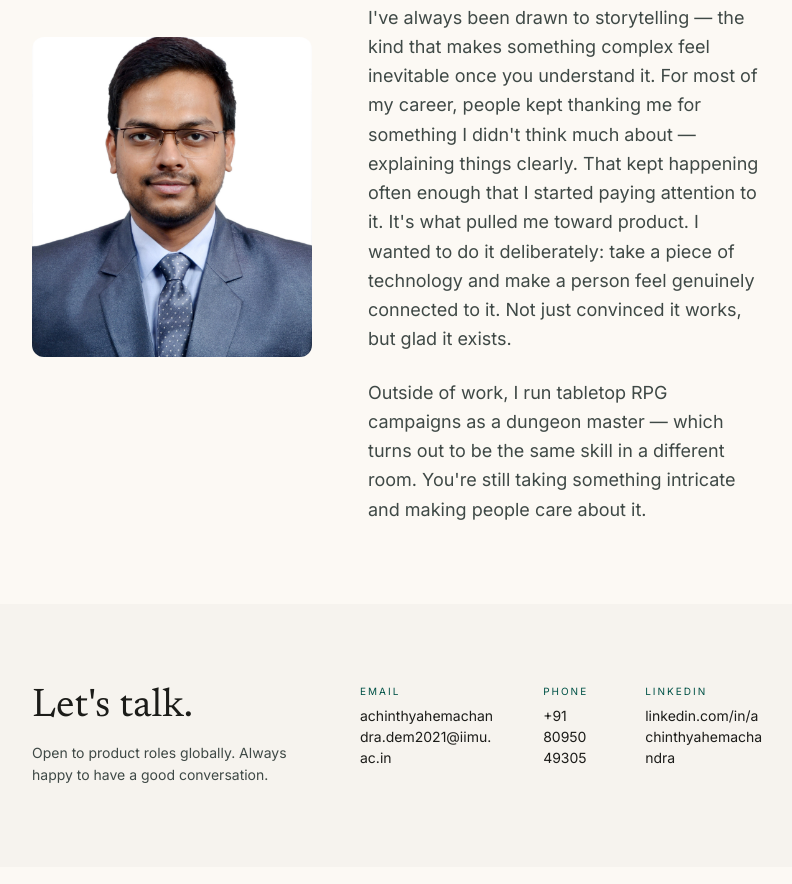
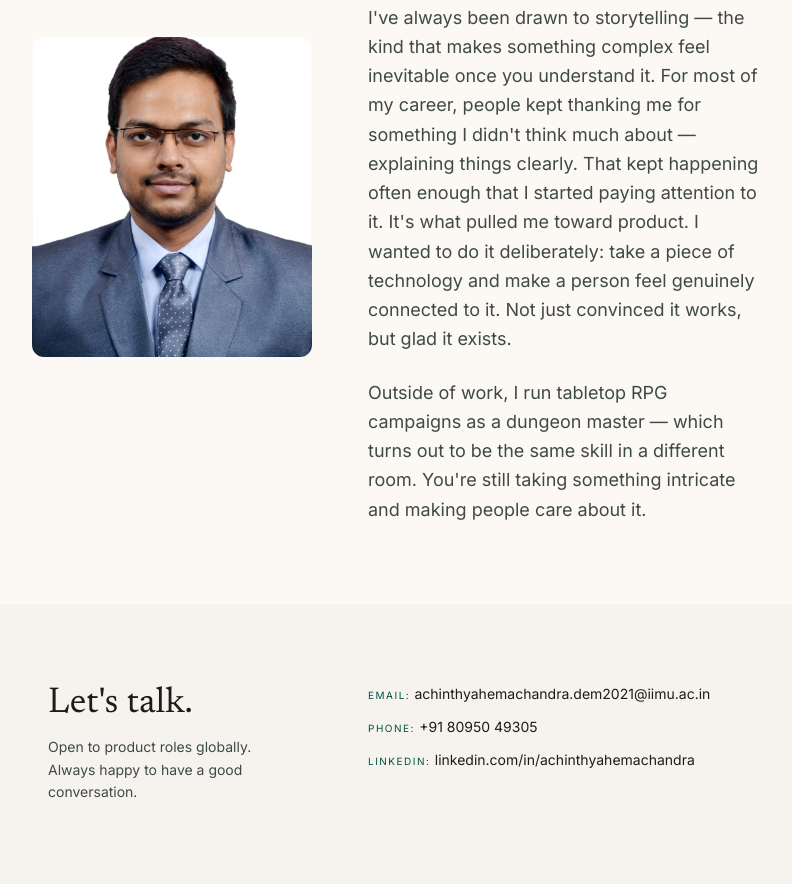
Before and after one commit to AchinthyaH/portfolio, a plain HTML site: page index.html in a window 1280 px wide. Shown: the part 4056-4940 px from the top of the page, without its empty margins (242-1034 px from the left). Drawn offline with nearby package versions, Linux system fonts and the light colour scheme.

Commit message:
Contact strip fixed, all pages updated

```diff
--- a/index.html
+++ b/index.html
@@ -454,33 +454,29 @@
   </section>
 
   <!-- Contact Strip -->
-  <section id="contact" style="background-color: #f6f3ee;">
-    <div style="max-width: 780px; margin: 0 auto; padding: 80px 24px; display: flex; justify-content: space-between; align-items: flex-start; gap: 48px;">
+  <section id="contact" class="bg-surface-container-low">
+    <div style="max-width: 780px; margin: 0 auto; padding: 80px 40px; display: flex; gap: 80px; align-items: flex-start;">
 
       <!-- Left -->
-      <div style="width: 280px; flex-shrink: 0;">
-        <h2 class="font-headline" style="font-size: 2.5rem; line-height: 1.15; color: #1c1c19; margin: 0 0 12px 0;">Let's talk.</h2>
-        <p class="font-body" style="font-size: 14px; color: #3f4946; line-height: 1.6; margin: 0;">Open to product roles globally. Always happy to have a good conversation.</p>
+      <div style="width: 240px; flex-shrink: 0;">
+        <h2 class="font-headline text-4xl text-on-surface mb-3">Let's talk.</h2>
+        <p class="font-body text-sm text-on-surface-variant leading-relaxed">Open to product roles globally. Always happy to have a good conversation.</p>
       </div>
 
-      <!-- Right: three contact items -->
-      <div style="display: flex; gap: 48px; flex-wrap: nowrap; align-items: flex-start;">
-
-        <div style="min-width: 0; max-width: 220px;">
-          <p class="font-label" style="font-size: 10px; text-transform: uppercase; letter-spacing: 0.2em; color: #005247; margin: 0 0 6px 0;">Email</p>
-          <a href="mailto:achinthyahemachandra.dem2021@iimu.ac.in" class="font-body" style="font-size: 14px; color: #1c1c19; text-decoration: none; word-break: break-all; overflow-wrap: break-word; display: block; line-height: 1.5;" onmouseover="this.style.color='#005247'" onmouseout="this.style.color='#1c1c19'">achinthyahemachandra.dem2021@iimu.ac.in</a>
-        </div>
-
-        <div style="min-width: 0; max-width: 220px;">
-          <p class="font-label" style="font-size: 10px; text-transform: uppercase; letter-spacing: 0.2em; color: #005247; margin: 0 0 6px 0;">Phone</p>
-          <a href="tel:+918095049305" class="font-body" style="font-size: 14px; color: #1c1c19; text-decoration: none; display: block; line-height: 1.5;" onmouseover="this.style.color='#005247'" onmouseout="this.style.color='#1c1c19'">+91 80950 49305</a>
-        </div>
-
-        <div style="min-width: 0; max-width: 220px;">
-          <p class="font-label" style="font-size: 10px; text-transform: uppercase; letter-spacing: 0.2em; color: #005247; margin: 0 0 6px 0;">LinkedIn</p>
-          <a href="https://www.linkedin.com/in/achinthyahemachandra/" target="_blank" rel="noopener noreferrer" class="font-body" style="font-size: 14px; color: #1c1c19; text-decoration: none; word-break: break-all; overflow-wrap: break-word; display: block; line-height: 1.5;" onmouseover="this.style.color='#005247'" onmouseout="this.style.color='#1c1c19'">linkedin.com/in/achinthyahemachandra</a>
-        </div>
-
+      <!-- Right: stacked contact lines -->
+      <div class="space-y-3" style="flex: 1;">
+        <p class="font-body text-sm text-on-surface">
+          <span class="font-label text-[10px] uppercase tracking-[0.15em] text-primary">Email: </span>
+          <a href="mailto:achinthyahemachandra.dem2021@iimu.ac.in" class="hover:text-primary transition-colors duration-200">achinthyahemachandra.dem2021@iimu.ac.in</a>
+        </p>
+        <p class="font-body text-sm text-on-surface">
+          <span class="font-label text-[10px] uppercase tracking-[0.15em] text-primary">Phone: </span>
+          +91 80950 49305
+        </p>
+        <p class="font-body text-sm text-on-surface">
+          <span class="font-label text-[10px] uppercase tracking-[0.15em] text-primary">LinkedIn: </span>
+          <a href="https://www.linkedin.com/in/achinthyahemachandra/" target="_blank" rel="noopener noreferrer" class="hover:text-primary transition-colors duration-200">linkedin.com/in/achinthyahemachandra</a>
+        </p>
       </div>
 
     </div>
```
